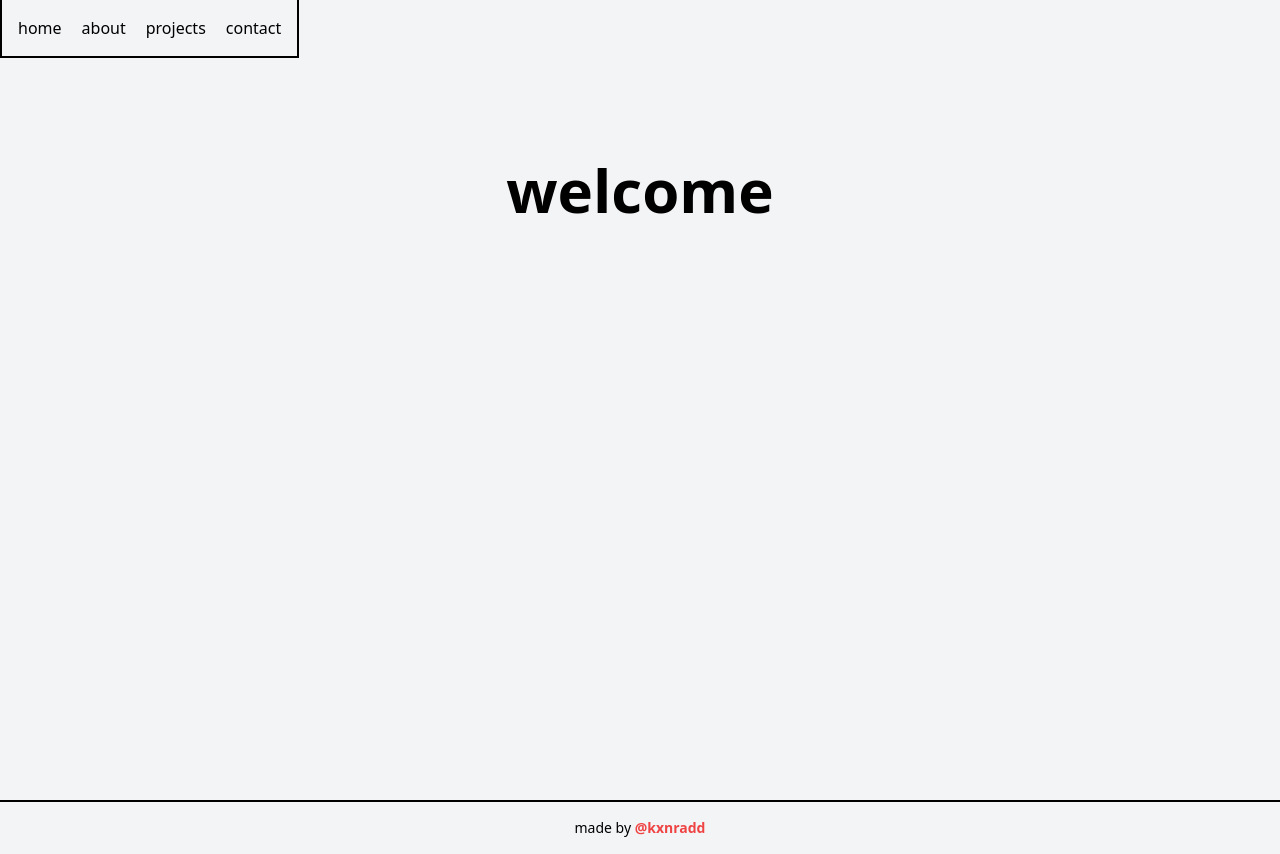
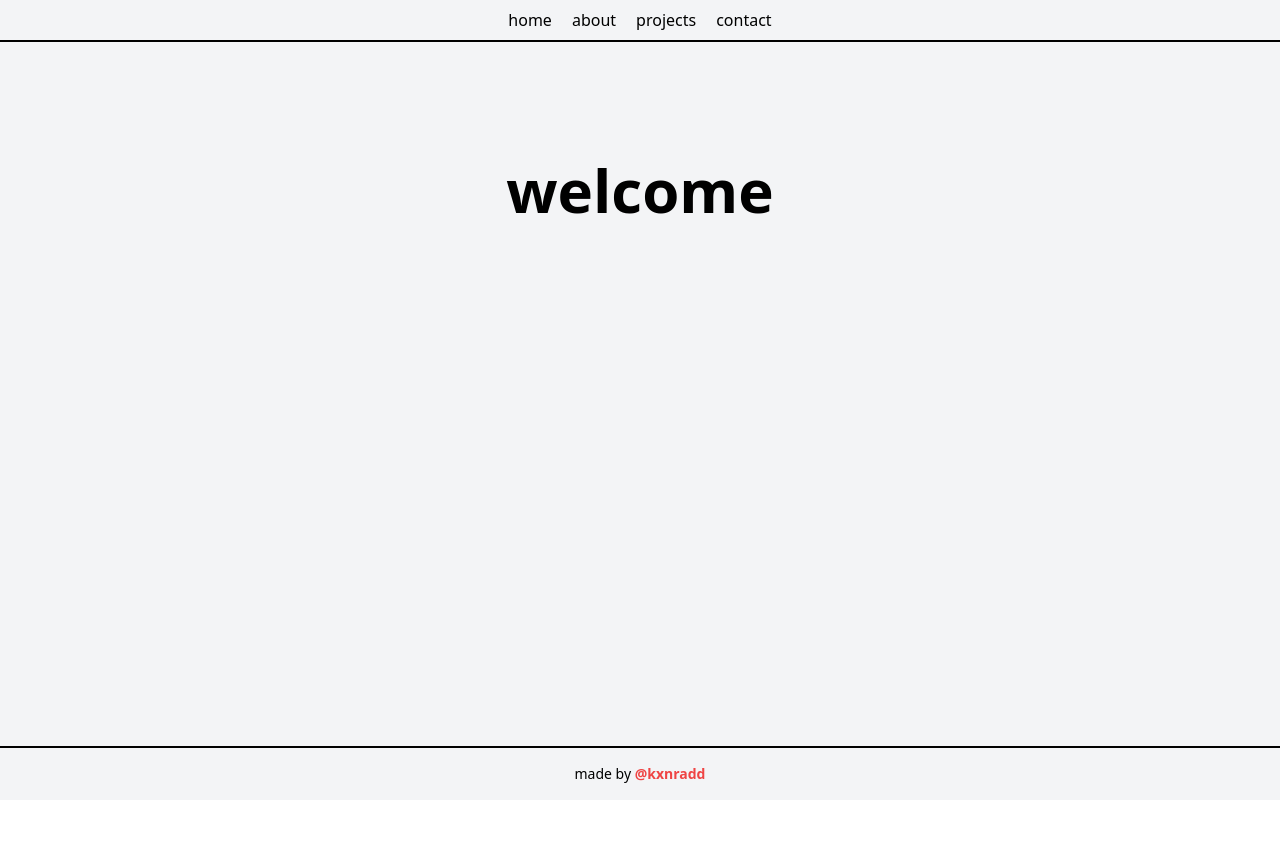
Before and after one commit to kxnradd/Personal-Site, a React (Create React App) app: page / in a window 1280 px wide. After the commit the page ends 800 px from the top, so only its background shows below. Built offline with nearby package versions, Linux system fonts and the light colour scheme.

Commit message:
changes to layout.jsx

```diff
--- a/src/pages/Layout.jsx
+++ b/src/pages/Layout.jsx
@@ -1,23 +1,22 @@
 import { Outlet, Link } from "react-router-dom";
-
 const Layout = () => {
   return (
     <>
-      <nav className="fixed top-0 mb-10 bg-gray-100 dark:bg-black text-black dark:text-white p-4 border-2 border-t-0 dark:border-gray-100 border-black ">
+      <nav className="fixed top-0 mb-10 w-full bg-gray-100 dark:bg-black text-black dark:text-white">
+          <div className="border-b-2 dark:border-gray-100 border-black p-2">
             <ul className="flex flex-row gap-5 justify-center">
               <li><Link to="/">home</Link></li>
               <li><Link to="/about">about</Link></li>
               <li><Link to="/projects">projects</Link></li>
               <li><Link to="/contact">contact</Link></li>
             </ul>
+          </div>
       </nav>
 
-      <main className="pt-40 min-h-screen bg-gray-100 dark:bg-black text-black dark:text-white p-4">
-        {/* This is where page content renders */}
+      <main className="pt-40 pb-16 min-h-screen bg-gray-100 dark:bg-black text-black dark:text-white p-4">
         <Outlet />
       </main>
-
-      <footer className="text-center text-sm bg-gray-100 dark:bg-black text-black dark:text-white p-4 border-t-2 dark:border-gray-100 border-black">
+      <footer className="fixed bottom-0 w-full text-center text-sm bg-gray-100 dark:bg-black text-black dark:text-white p-4 border-t-2 dark:border-gray-100 border-black">
         <p> made by <a href="https://github.com/kxnradd" className="text-red-500" target="_blank" rel="noreferrer"><strong>@kxnradd</strong></a></p>
       </footer>
     </>
```
Lines whose indentation alone changed are shown as unchanged.
